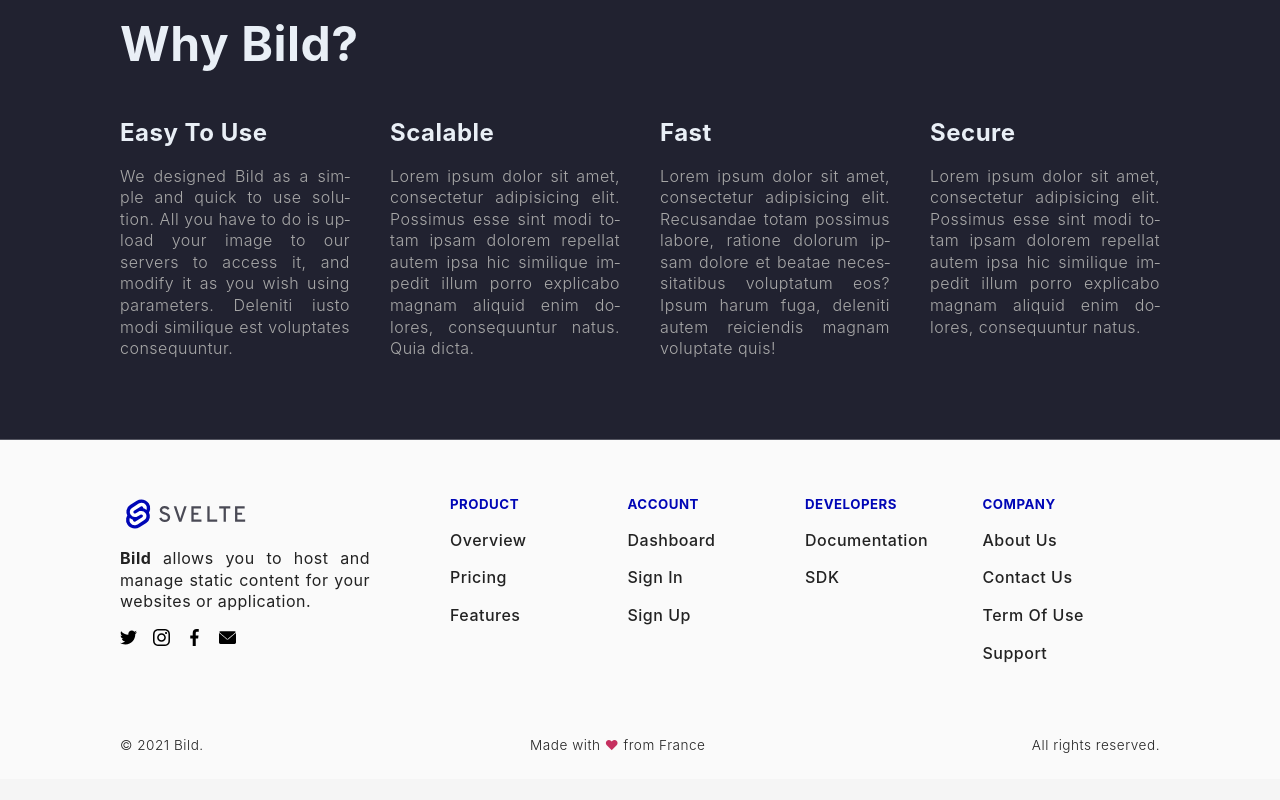
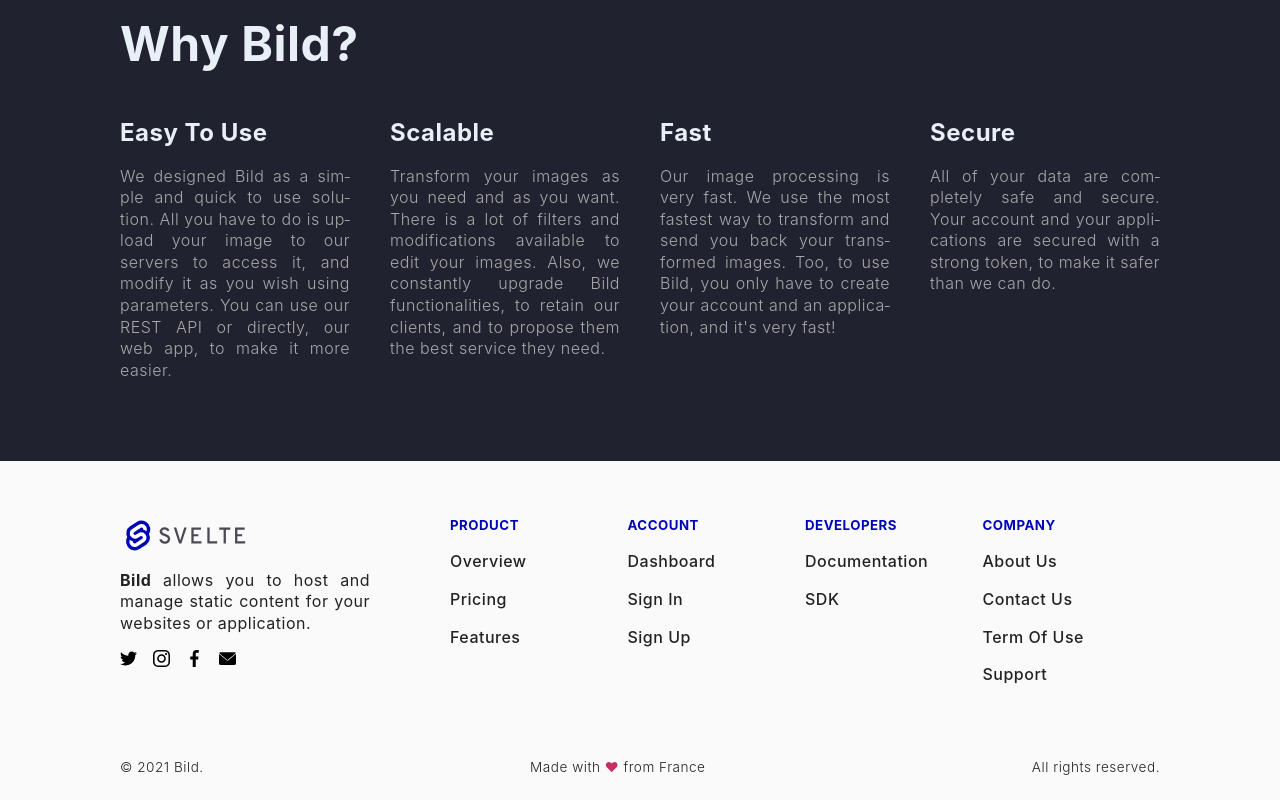
Before and after one commit to Fyllee/fyllee-ui, a Next.js app: page / in a window 1280 px wide. Shown: the part 2384-3184 px from the top of the page. Before the commit the page ends 3163 px from the top, so only its background shows below. Built offline with nearby package versions, Linux system fonts and the light colour scheme.

Commit message:
feat: add real text to the "Why" section

```diff
--- a/src/pages/index.tsx
+++ b/src/pages/index.tsx
@@ -80,19 +80,19 @@
           <div className={stl.grid}>
             <div>
               <h2 className={stl.subtitle}>Easy To Use</h2>
-              <p className={stl.text}>We designed Bild as a simple and quick to use solution. All you have to do is upload your image to our servers to access it, and modify it as you wish using parameters. Deleniti iusto modi similique est voluptates consequuntur.</p>
+              <p className={stl.text}>We designed Bild as a simple and quick to use solution. All you have to do is upload your image to our servers to access it, and modify it as you wish using parameters. You can use our REST API or directly, our web app, to make it more easier.</p>
             </div>
             <div>
               <h2 className={stl.subtitle}>Scalable</h2>
-              <p className={stl.text}>Lorem ipsum dolor sit amet, consectetur adipisicing elit. Possimus esse sint modi totam ipsam dolorem repellat autem ipsa hic similique impedit illum porro explicabo magnam aliquid enim dolores, consequuntur natus. Quia dicta.</p>
+              <p className={stl.text}>Transform your images as you need and as you want. There is a lot of filters and modifications available to edit your images. Also, we constantly upgrade Bild functionalities, to retain our clients, and to propose them the best service they need.</p>
             </div>
             <div>
               <h2 className={stl.subtitle}>Fast</h2>
-              <p className={stl.text}>Lorem ipsum dolor sit amet, consectetur adipisicing elit. Recusandae totam possimus labore, ratione dolorum ipsam dolore et beatae necessitatibus voluptatum eos? Ipsum harum fuga, deleniti autem reiciendis magnam voluptate quis!</p>
+              <p className={stl.text}>Our image processing is very fast. We use the most fastest way to transform and send you back your transformed images. Too, to use Bild, you only have to create your account and an application, and it's very fast!</p>
             </div>
             <div>
               <h2 className={stl.subtitle}>Secure</h2>
-              <p className={stl.text}>Lorem ipsum dolor sit amet, consectetur adipisicing elit. Possimus esse sint modi totam ipsam dolorem repellat autem ipsa hic similique impedit illum porro explicabo magnam aliquid enim dolores, consequuntur natus.</p>
+              <p className={stl.text}>All of your data are completely safe and secure. Your account and your applications are secured with a strong token, to make it safer than we can do.</p>
             </div>
           </div>
         </div>
```
